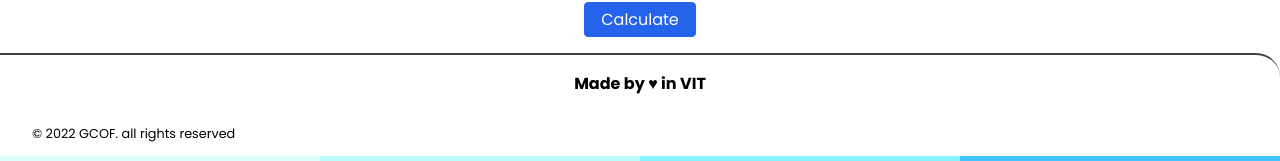
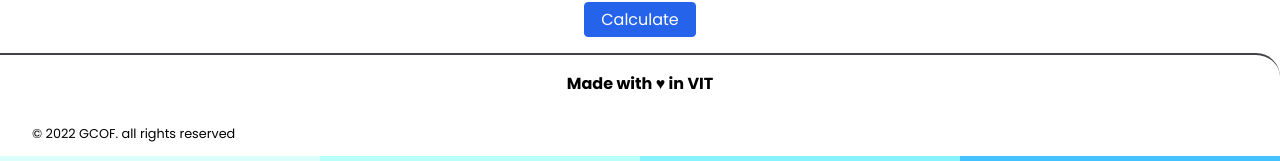
Before and after one commit to kedaroo/heat-load-calculator, a React (Create React App) app: page / in a window 1280 px wide. Shown: the part 1175-1336 px from the top of the page. Built offline with nearby package versions, Linux system fonts and the light colour scheme; the HTML template or start-up script is replaced by a standard one.

Commit message:
fix: footer note

```diff
--- a/src/components/Footer.js
+++ b/src/components/Footer.js
@@ -4,7 +4,7 @@ export default function Footer() {
     return (
         <footer>
             <div className="container-footer">
-                <p className="text-center">Made by ♥ in VIT</p>
+                <p className="text-center">Made with ♥ in VIT</p>
                 {/* <ul className="socials-list">
                     <li className="socials-list-item">
                         <a href="https://twitter.com/KedarBasutkar" target="_blank">
```
